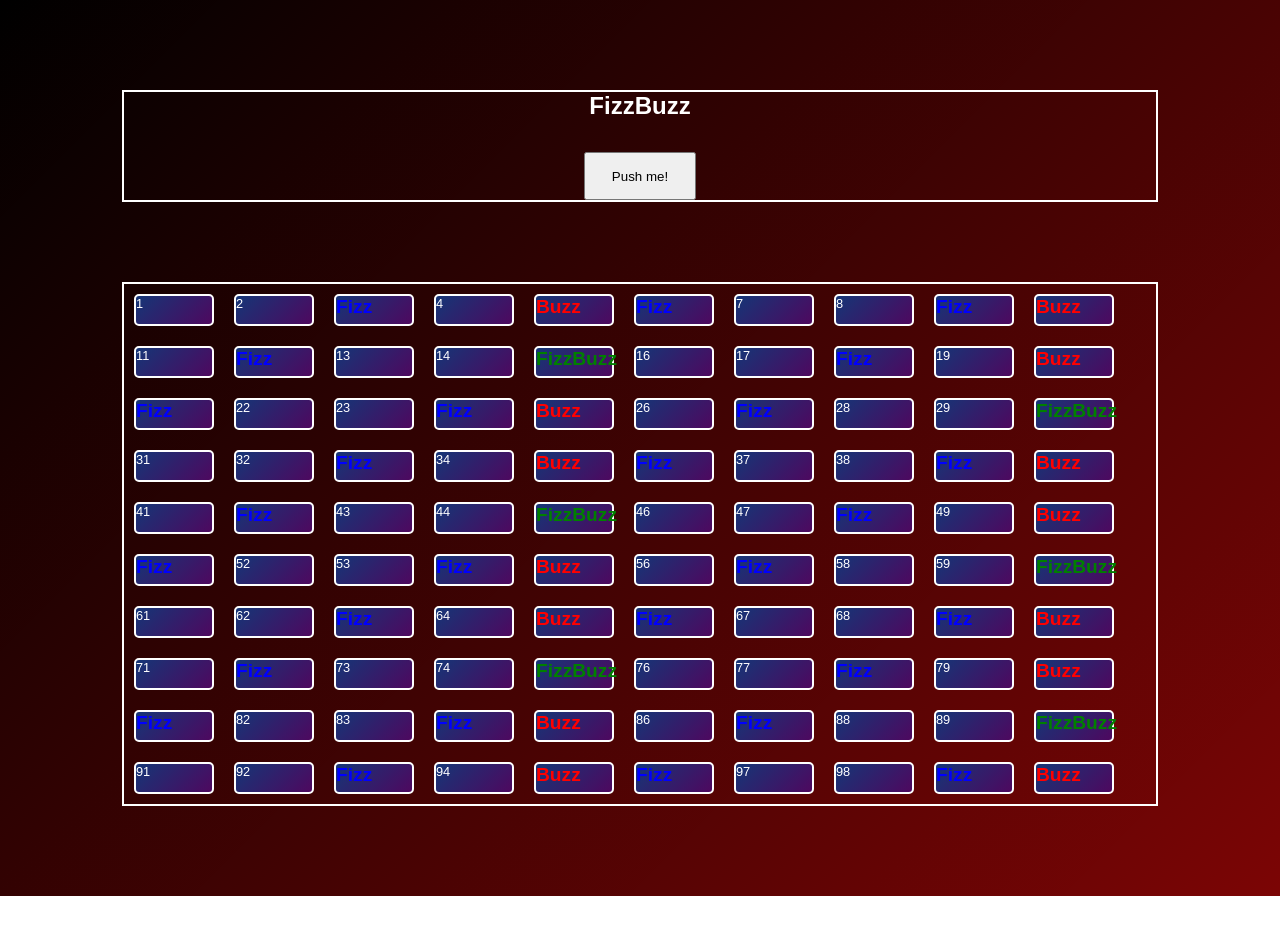
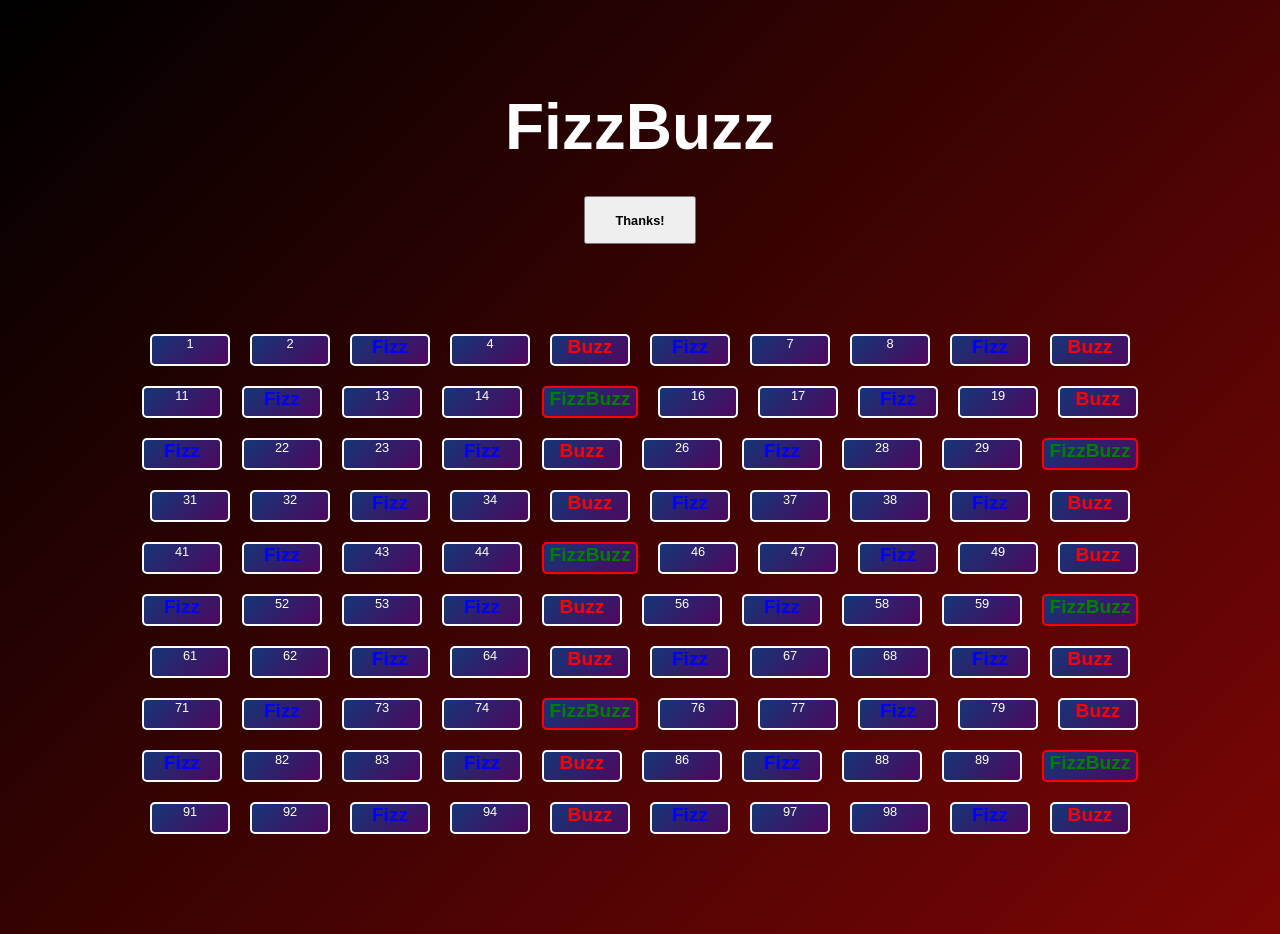
Before and after one commit to BernardoBarbucci/js-fizzbuzz, a plain HTML site: page index.html in a window 1280 px wide. Both pictures are taken after a click on the button "Push me!". Before the commit the page ends 896 px from the top, so only its background shows below. Drawn offline with Linux system fonts and the light colour scheme.

Commit message:
programma completato

```diff
--- a/css/style.css
+++ b/css/style.css
@@ -15,23 +15,42 @@
     max-width: 2000px;
     height: 100%;
     margin: 5rem 7rem 5rem;
-    border: 2px solid white;
     display: flex;
     align-items: center;
     flex-wrap: wrap;
     flex-direction: column;
 }
+.wrapper > h1{
+    font-size: 4rem;
+    color: white;
+    box-shadow: #000;
+}
+.wrapper > h1:hover{
+    color: rgb(149, 231, 16);
+}
 .card-wrapper{
     max-width: 2000px;
     min-height: 400px;
-    max-height: 600px;
+    max-height: 650px;
     margin: 5rem 7rem 5rem;
     display: flex;
     flex-wrap: wrap;
-    border: 2px solid white;
+    justify-content: center;
 }
 #startButton{
     width: 7rem;
     height: 3rem;
     margin-top: 2rem;
+    font-size: .8rem;
+    font-weight: bold;
 }
+#startButton:hover{
+    background-color: rgb(149, 231, 16);
+    border-radius: 20px;
+}
+#startButton:active {
+    background-color: rgb(145, 0, 0);
+    color: white;
+    font-size: 1rem;
+    font-weight: bolder;
+}
--- a/script.js
+++ b/script.js
@@ -9,6 +9,7 @@ const startButton = document.getElementById('startButton');
 let cardBoard = document.getElementById('cardBoard');
 // 3 eventlistener
 startButton.addEventListener('click', function() {
+    startButton.value = 'Thanks!';
     // sovrascrivere(togliere??) gli elementi figli dell'elemento cardBoard
     cardBoard.innerHTML = '';
     // cycle for
@@ -24,6 +25,7 @@ startButton.addEventListener('click', function() {
         windowElement.style.border = '2px solid white';
         windowElement.style.borderRadius = '5px';
         windowElement.style.background = 'linear-gradient(135deg, #153677, #4e085f)'
+        windowElement.style.textAlign = 'center';
 
         // FizzBuzz = verifica e cambia il nome se è un multiplo di 15 + diventa bold e verde e di 2rem
             // FizzBuzz = verifica e cambia il nome se è un multiplo di 3 + diventa bold e blu e di 2rem
@@ -33,6 +35,8 @@ startButton.addEventListener('click', function() {
         windowElement.style.fontWeight = 'Bold';
         windowElement.style.fontSize = '1.2rem';
         windowElement.style.color = 'Green';
+        windowElement.style.width = '6rem';
+        windowElement.style.border = '2px solid red';
         } else if (i % 3 === 0) {
         windowElement.textContent = 'Fizz';
         windowElement.style.fontWeight = 'Bold';
```
